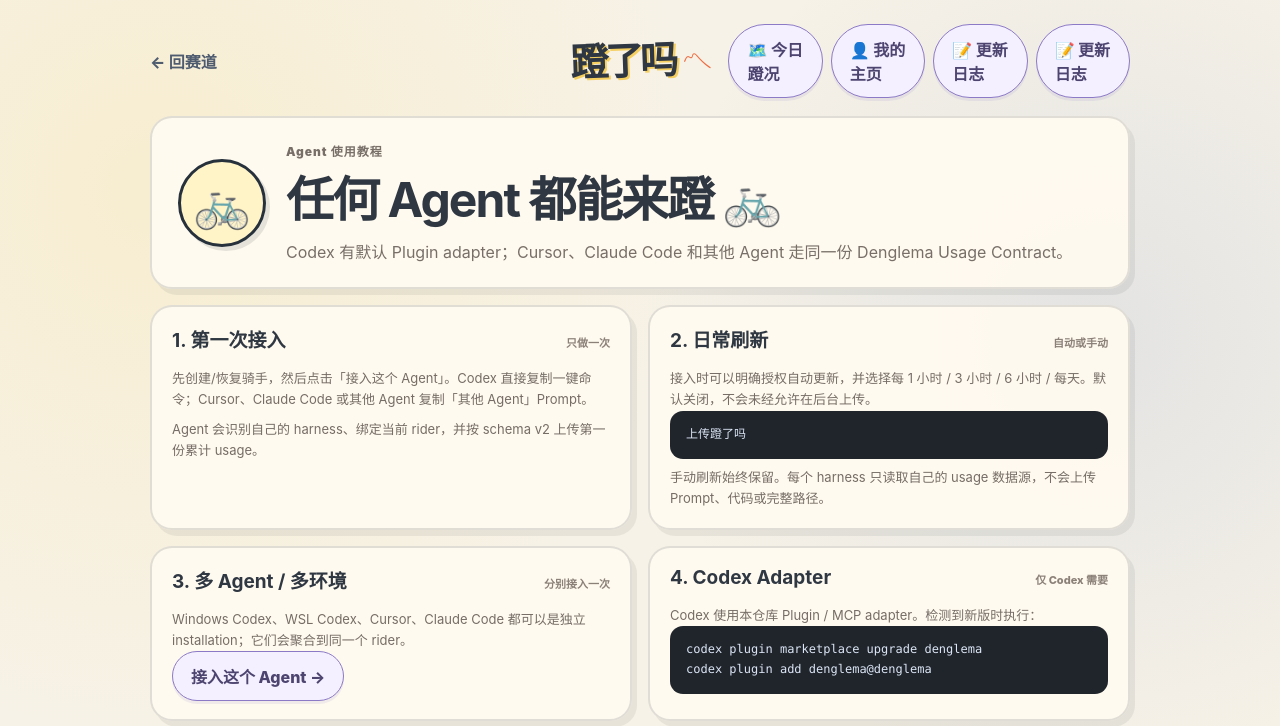
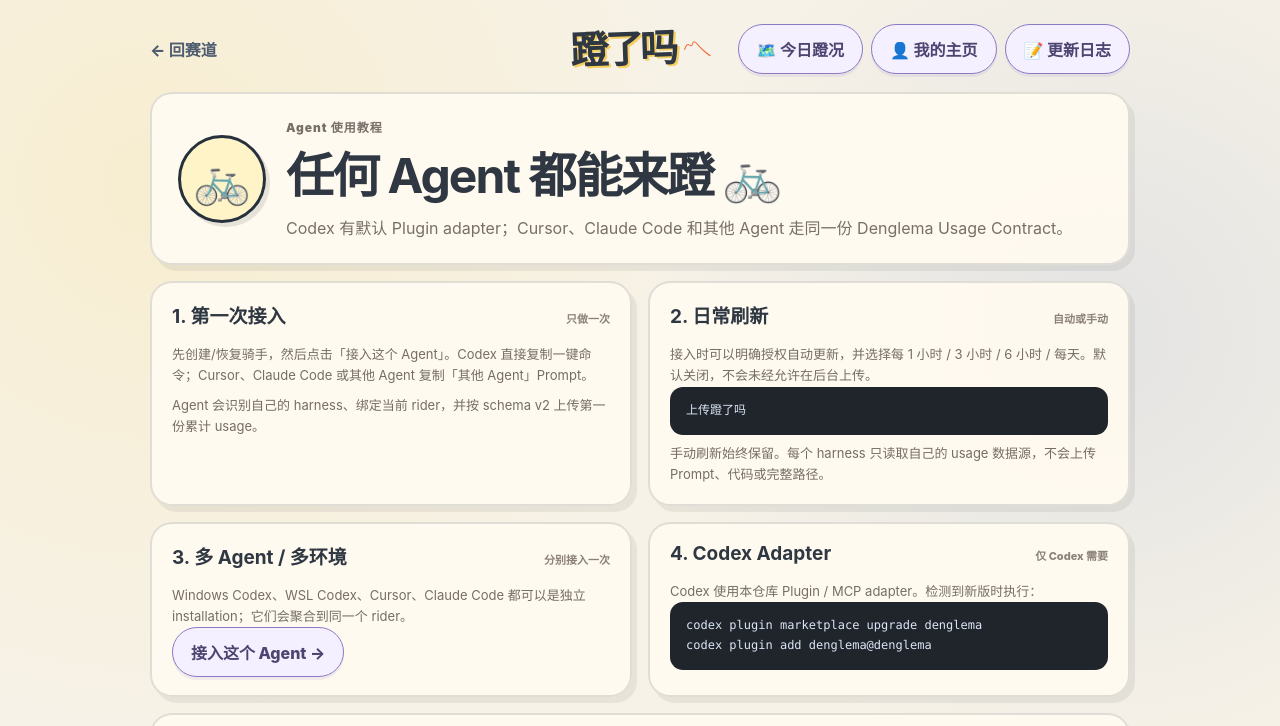
Before and after one commit to viviennebla/codex-sync-server, a website: page public/plugin.html in a window 1280 px wide. Shown: the top 726 px of the page. Drawn offline with Linux system fonts and the light colour scheme.

Commit message:
fix: remove duplicate update log link from plugin.html

```diff
--- a/public/plugin.html
+++ b/public/plugin.html
@@ -14,7 +14,6 @@
       <div class="profile-actions">
         <a href="/leaderboards" class="profile-button">🗺️ 今日蹬况</a>
         <a href="/me" class="profile-button">👤 我的主页</a>
-        <a href="/updates" class="profile-button">📝 更新日志</a>
         <a href="/updates" class="profile-button">📝 更新日志</a>
       </div>
     </header>
```
